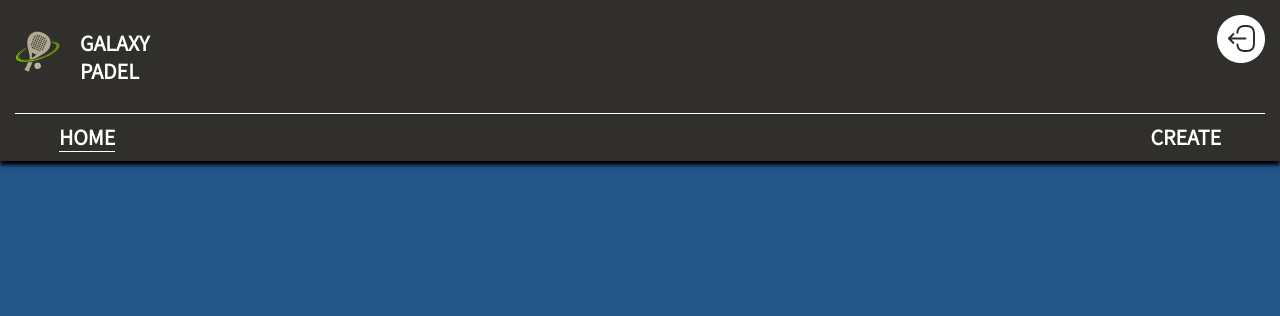
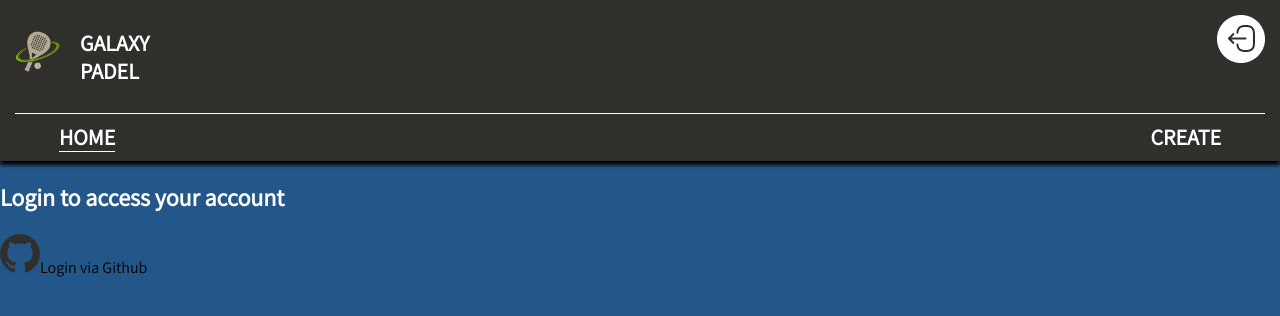
Before and after one commit to Taxeta/GalaxyPadel-front, a React (Vite) app: page /home in a window 1280 px wide. Shown: the top 316 px of the page. Built offline with nearby package versions, Linux system fonts and the light colour scheme.

Commit message:
Create HomePage login with github button

```diff
--- a/src/components/App/App.tsx
+++ b/src/components/App/App.tsx
@@ -1,3 +1,4 @@
+import HomePage from "../../pages/homePage/homePage";
 import Header from "../Header/Header";
 import { Navigate, Route, Routes } from "react-router-dom";
 
@@ -8,7 +9,7 @@ const App = (): React.ReactElement => {
       <main className="main-content">
         <Routes>
           <Route path="/" element={<Navigate to="/home" />} />
-          <Route path="/home" element={<Navigate to="/home" />} />
+          <Route path="/home" element={<HomePage />} />
         </Routes>
       </main>
     </div>
--- /dev/null
+++ b/src/pages/homePage/HomePage.tsx
@@ -0,0 +1,17 @@
+import Button from "../../components/Button/Button";
+import githubLogin from "../../assets/githubLogin.png";
+
+const HomePage = () => {
+  return (
+    <section className="login-page">
+      <h2 className="login-text">Login to access your account</h2>
+
+      <Button className="login-button">
+        <img src={githubLogin} alt="" />
+        Login via Github
+      </Button>
+    </section>
+  );
+};
+
+export default HomePage;
```
Also changed, not shown: src/Assets/githubLogin.png (added).
